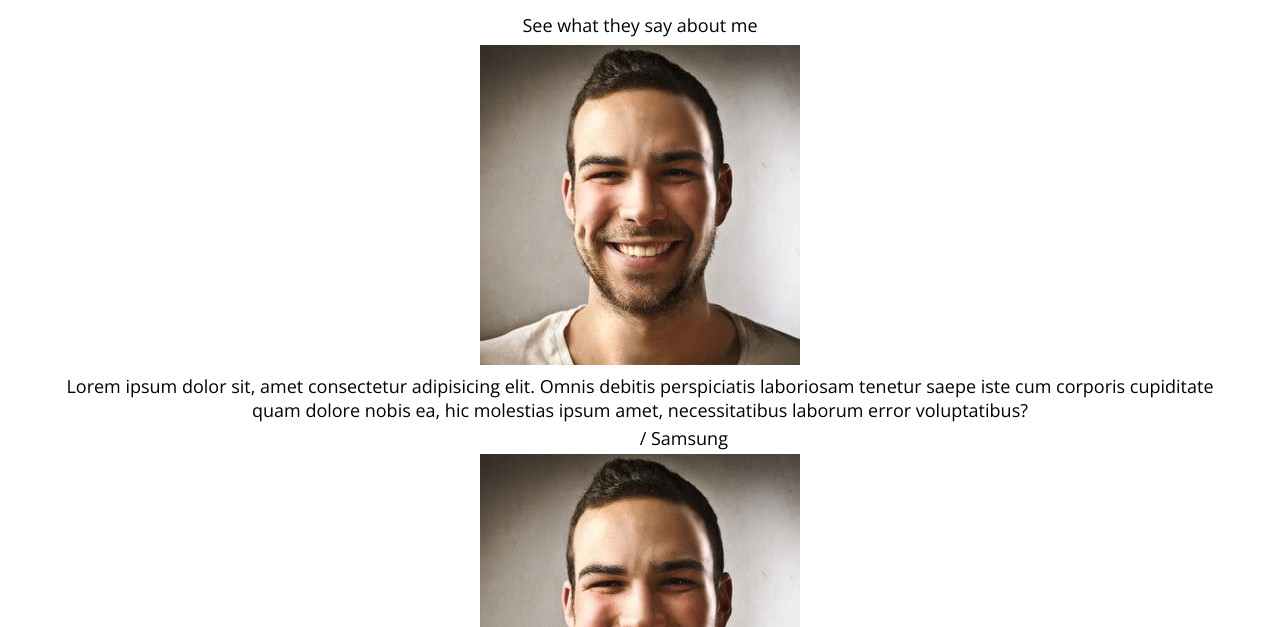
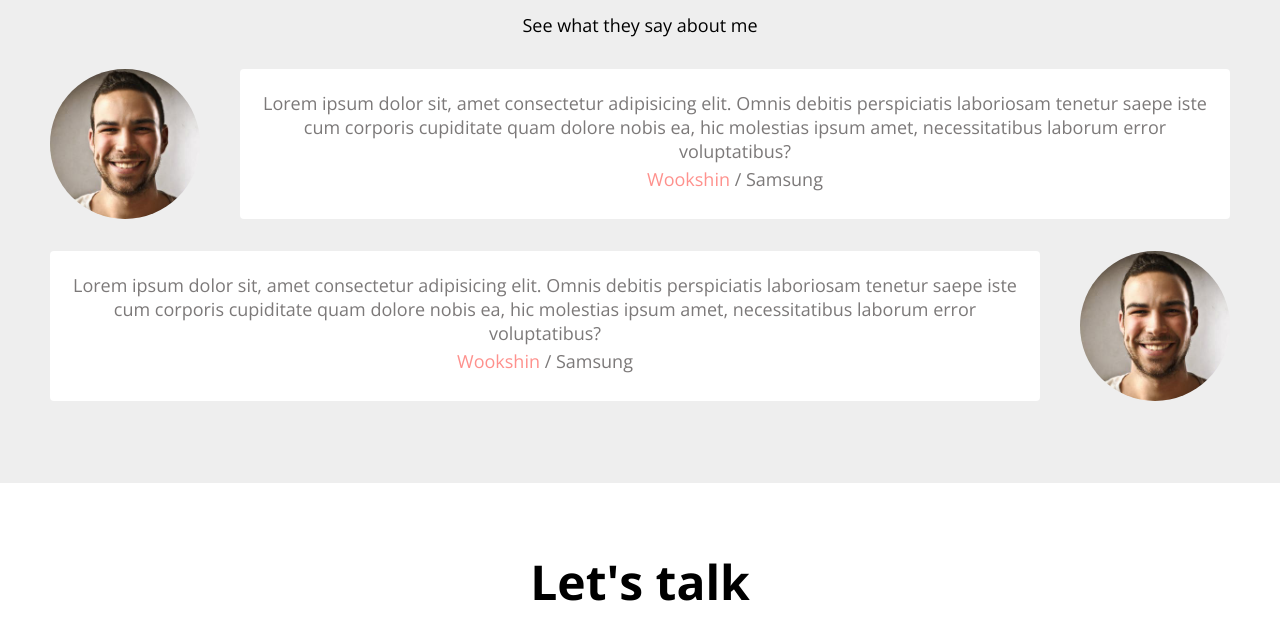
Before and after one commit to Wookshin/portfolio, a plain HTML site: page index.html in a window 1280 px wide. Shown: the part 3239-3866 px from the top of the page. Drawn offline with nearby package versions, Linux system fonts and the light colour scheme.

Commit message:
CSS: testimonal

```diff
--- a/index.html
+++ b/index.html
@@ -320,11 +320,6 @@
           </div>
         </div>
         <div class="testimonial">
-          <img
-            src="imgs/testimonial/people1.jpg"
-            alt="People"
-            class="testimonial__avatar"
-          />
           <div class="testimonial__speech-bubble">
             <p>
               Lorem ipsum dolor sit, amet consectetur adipisicing elit. Omnis
@@ -337,6 +332,11 @@
               / Samsung
             </p>
           </div>
+          <img
+          src="imgs/testimonial/people1.jpg"
+          alt="People"
+          class="testimonial__avatar"
+        />
         </div>
       </div>
     </section>
--- a/style.css
+++ b/style.css
@@ -383,3 +383,45 @@ p {
   background-color: var(--color-dark-white);
 
 }
+
+/* Testimonial */
+#testimonials {
+  background-color: var(--color-light-white);
+}
+
+.testimonial {
+  margin: 40px;
+}
+
+.testimonial {
+  display: flex;
+  margin: 32px 0;
+}
+
+.testimonial__avatar {
+  width: 150px;
+  height: 150px;
+  border-radius: 50%;
+}
+
+.testimonial__avatar:nth-child(odd) {
+  margin-right: 40px;
+}
+
+.testimonial__avatar:nth-child(even) {
+  margin-left: 40px;
+}
+
+.testimonial__speech-bubble {
+  padding: 18px;
+  background-color: var(--color-white);
+  border-radius: var(--size-border-radius);
+}
+
+.testimonial__speech-bubble p {
+  color: var(--color-light-grey);
+}
+
+.testimonial__speech-bubble a {
+  color: var(--color-pink);
+}
```
